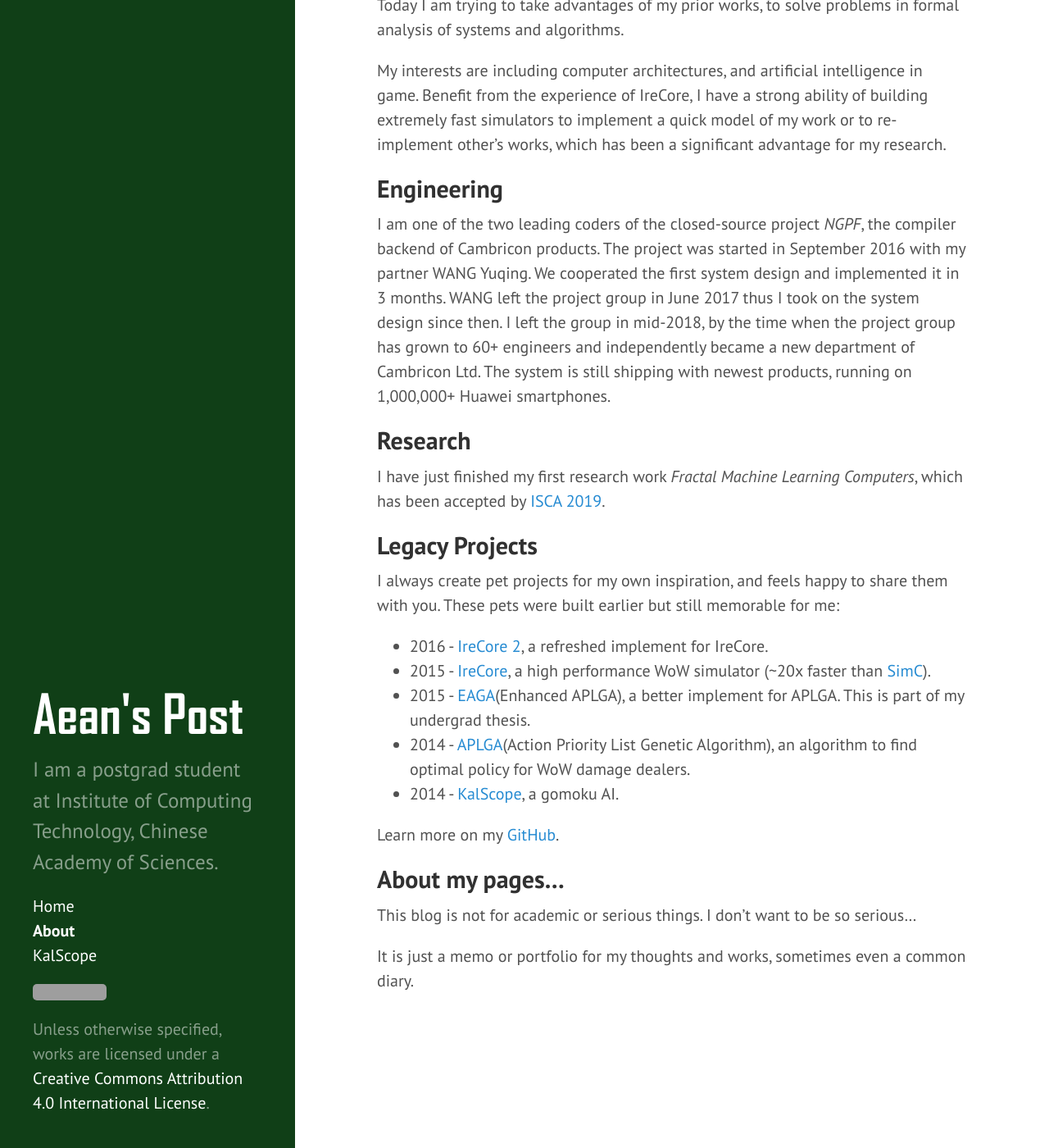
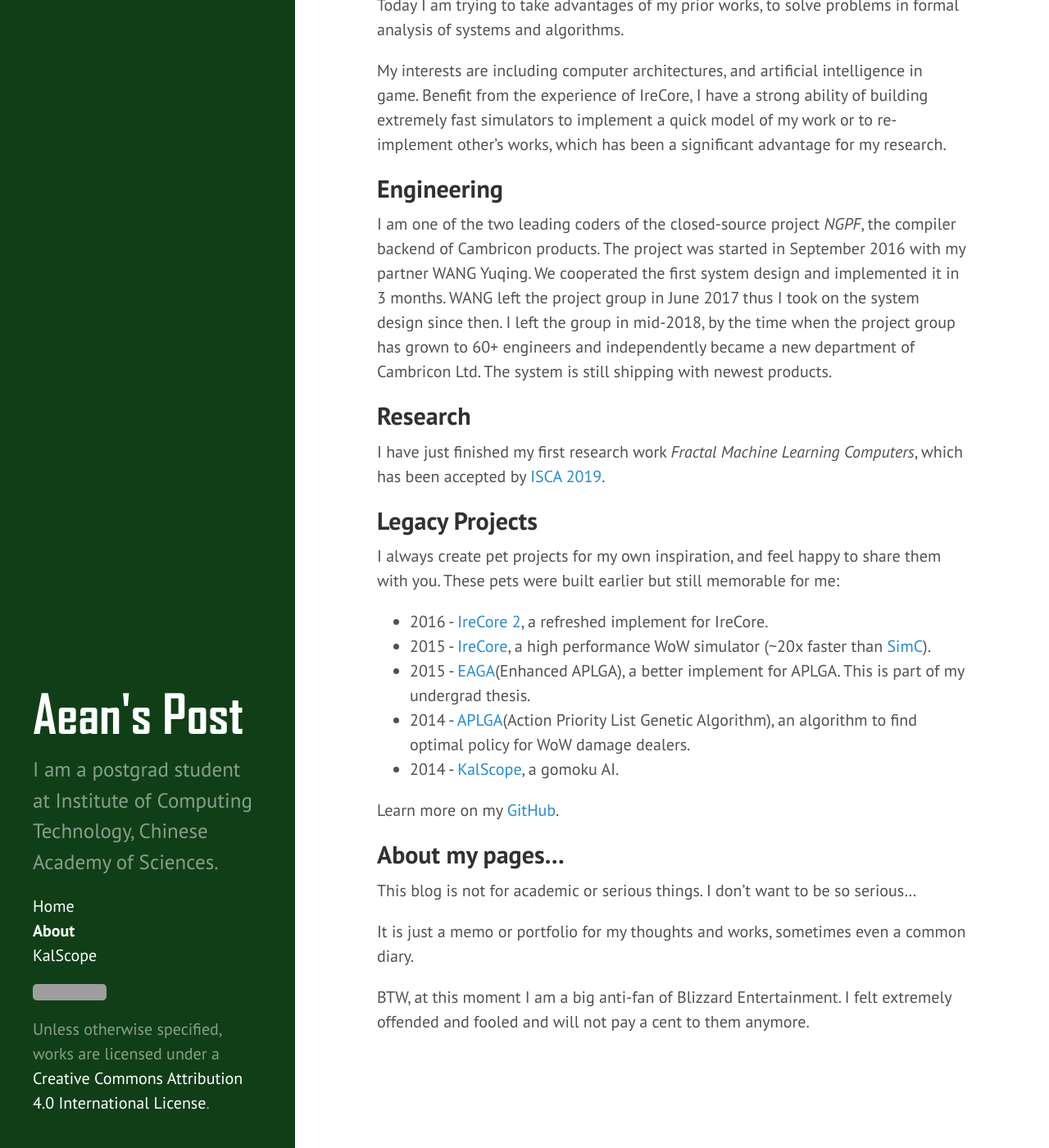
Before and after one commit to AeanSR/AeanSR.github.io, a Jekyll site: the page built from about.md, in a window 1280 px wide and 1400 px high, scrolled down 617 px. Shown: the whole window at 82% size. Built offline with Jekyll 4.4.1, drawn with Linux system fonts in a browser that asks for light colours; grey boxes are pictures that could not be loaded.

Commit message:
Update about.md

```diff
--- a/about.md
+++ b/about.md
@@ -13,7 +13,7 @@ My interests are including computer architectures, and artificial intelligence i
 
 ## Engineering
 
-I am one of the two leading coders of the closed-source project *NGPF*, the compiler backend of Cambricon products. The project was started in September 2016 with my partner WANG Yuqing. We cooperated the first system design and implemented it in 3 months. WANG left the project group in June 2017 thus I took on the system design since then. I left the group in mid-2018, by the time when the project group has grown to 60+ engineers and independently became a new department of Cambricon Ltd. The system is still shipping with newest products, running on 1,000,000+ Huawei smartphones.
+I am one of the two leading coders of the closed-source project *NGPF*, the compiler backend of Cambricon products. The project was started in September 2016 with my partner WANG Yuqing. We cooperated the first system design and implemented it in 3 months. WANG left the project group in June 2017 thus I took on the system design since then. I left the group in mid-2018, by the time when the project group has grown to 60+ engineers and independently became a new department of Cambricon Ltd. The system is still shipping with newest products.
 
 ## Research
 
@@ -21,7 +21,7 @@ I have just finished my first research work *Fractal Machine Learning Computers*
 
 ## Legacy Projects
 
-I always create pet projects for my own inspiration, and feels happy to share them with you. These pets were built earlier but still memorable for me:
+I always create pet projects for my own inspiration, and feel happy to share them with you. These pets were built earlier but still memorable for me:
 
 * 2016 - [IreCore 2](https://github.com/AeanSR/irecore2), a refreshed implement for IreCore.
 * 2015 - [IreCore](https://sim.aean.net), a high performance WoW simulator (~20x faster than [SimC](https://github.com/simulationcraft/simc)).
@@ -36,3 +36,5 @@ Learn more on my [GitHub](https://github.com/AeanSR).
 This blog is not for academic or serious things. I don't want to be so serious...
 
 It is just a memo or portfolio for my thoughts and works, sometimes even a common diary.
+
+BTW, at this moment I am a big anti-fan of Blizzard Entertainment. I felt extremely offended and fooled and will not pay a cent to them anymore.
```
